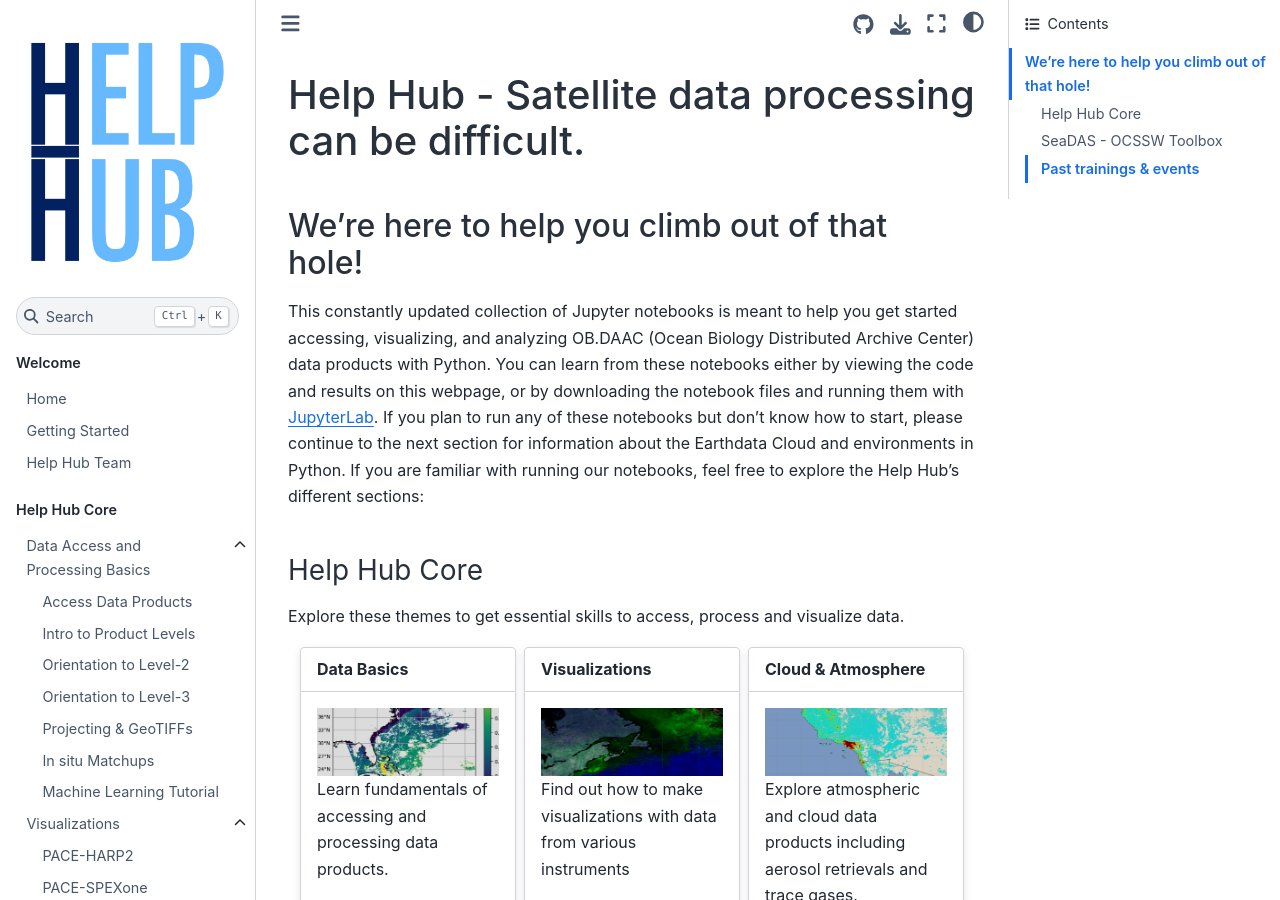
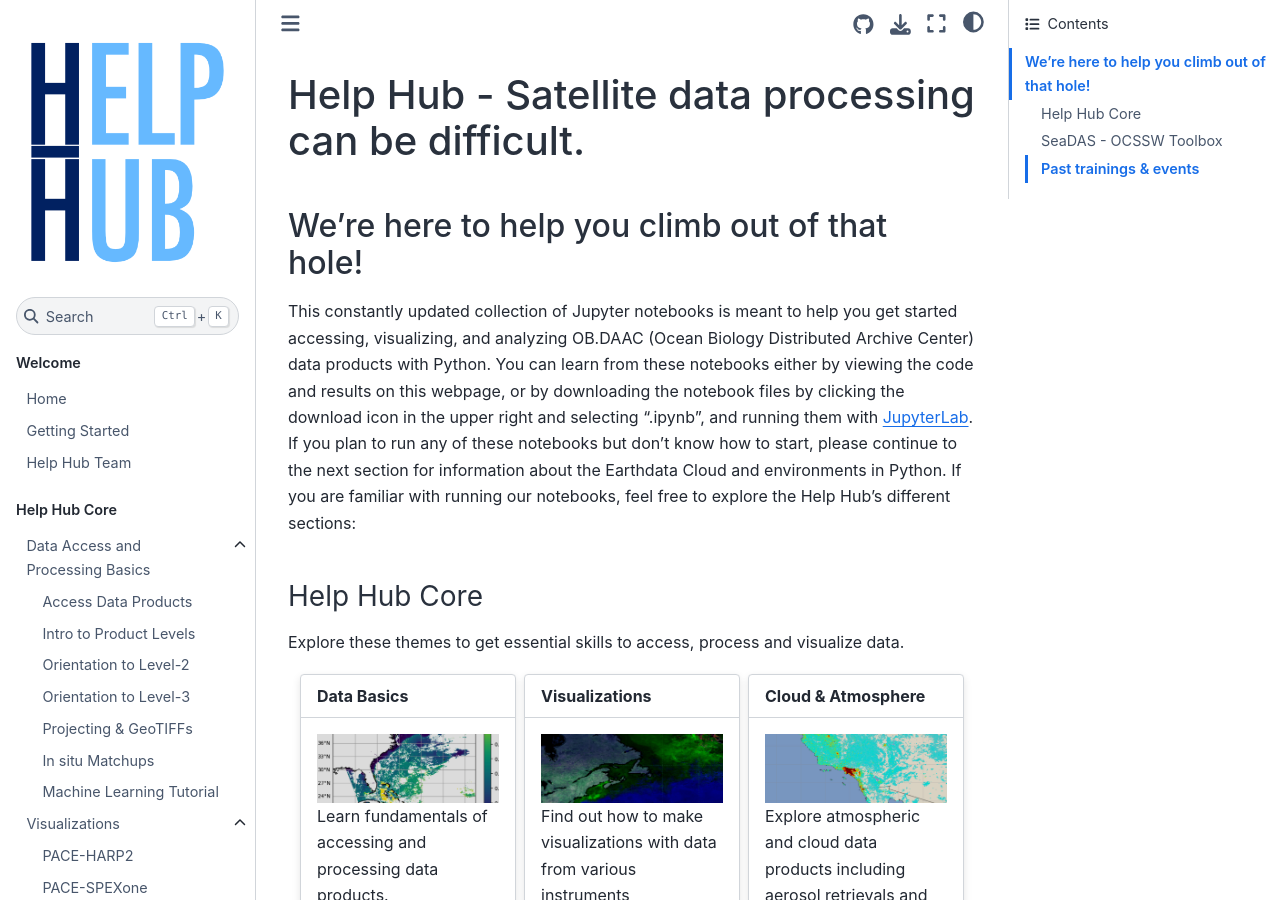
Before and after one commit to nasa/oceandata-notebooks, a Jupyter Book: the page built from docs/index.md, in a window 1280 px wide and 900 px high. Built offline with Jupyter Book 1.0.4 settings and Sphinx 7.4.7 and the Sphinx Book theme 1.1.4, drawn with Linux system fonts in a browser that asks for light colours.

Commit message:
Edit intro text
Added little tip about ipynb download in the intro text

```diff
--- a/docs/index.md
+++ b/docs/index.md
@@ -5,7 +5,7 @@
 This constantly updated collection of Jupyter notebooks is meant to help you get started accessing, visualizing,
 and analyzing OB.DAAC (Ocean Biology Distributed Archive Center) data products with Python.
 You can learn from these notebooks either by viewing the code and results on this webpage,
-or by downloading the notebook files and running them with [JupyterLab][jupyterlab].
+or by downloading the notebook files by clicking the download icon in the upper right and selecting ".ipynb", and running them with [JupyterLab][jupyterlab].
 If you plan to run any of these notebooks but don't know how to start,
 please continue to the next section for information about the Earthdata Cloud and environments in Python.
 If you are familiar with running our notebooks, feel free to explore the Help Hub's different sections:
```
